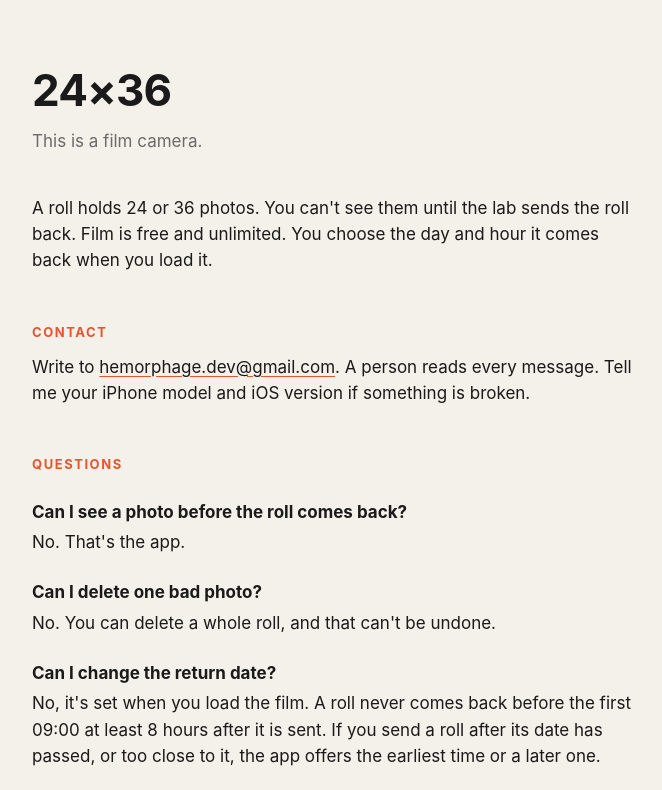
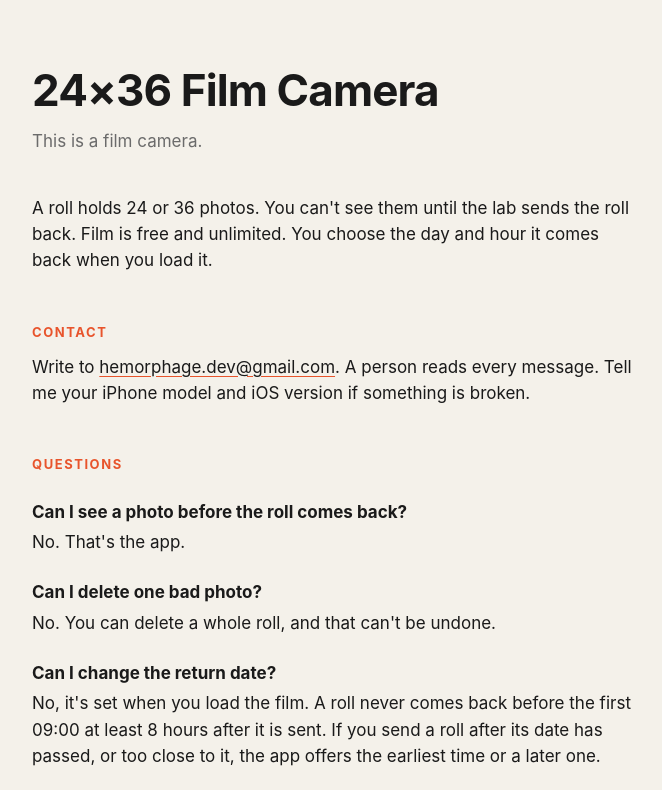
Before and after one commit to Hemorphage/hemorphage.github.io, a plain HTML site: page 24x36/index.html in a window 1280 px wide. Shown: the top 790 px of the page, without its empty margins (304-966 px from the left). Drawn offline with Linux system fonts and the light colour scheme.

Commit message:
24×36 Film Camera: update page titles

```diff
--- a/24x36/index.html
+++ b/24x36/index.html
@@ -3,7 +3,7 @@
 <head>
 <meta charset="utf-8">
 <meta name="viewport" content="width=device-width, initial-scale=1">
-<title>24×36 · Support</title>
+<title>24×36 Film Camera · Support</title>
 <meta name="description" content="24×36 is a film camera for iPhone. No preview, no delete. Your photos come back from the lab on the day you chose.">
 <style>
   :root { --bg:#f4f1ea; --ink:#1a1a1a; --mute:#6b6b6b; --rule:#d8d3c8; --accent:#e8542c; }
@@ -25,7 +25,7 @@
 </head>
 <body>
 <main>
-  <h1>24×36</h1>
+  <h1>24×36 Film Camera</h1>
   <p class="tag">This is a film camera.</p>
 
   <p>A roll holds 24 or 36 photos. You can't see them until the lab sends the roll back.
```
Also changed, not shown: 24x36/privacy.html (+1 -1 lines).
